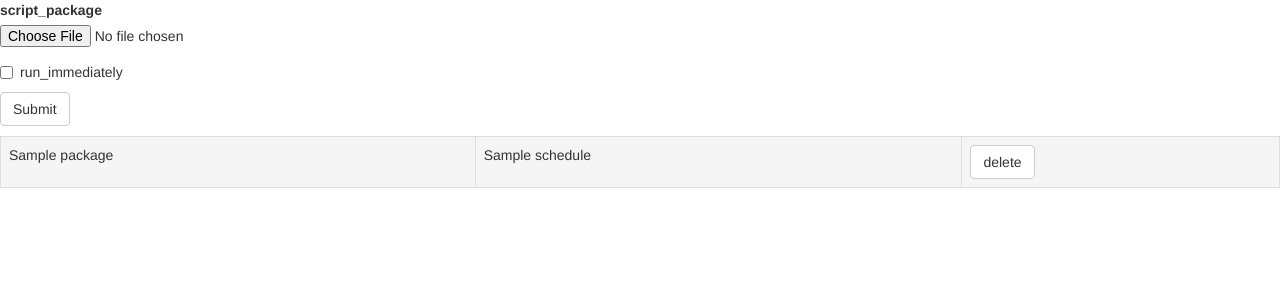
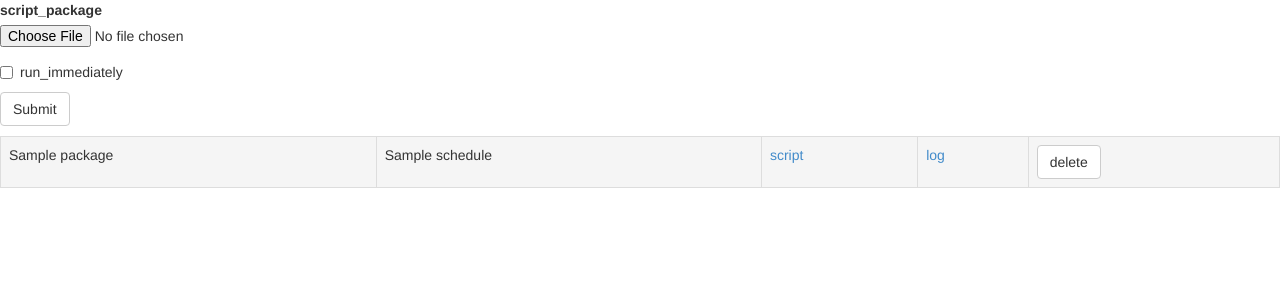
Before and after one commit to yupeng0921/aws_customer_life_cycle, a Flask app: template templates/script.html in a window 1280 px wide. Shown: the top 300 px of the page. Run offline with Flask 2, Linux system fonts and the light colour scheme; the template is opened without the code that fills it: most values are stand-ins (such as "Sample title", 1, 10 or a date in 2020); parts of the project's set-up code (start-up, migrations or seed data) failed here and were passed over; some libraries are stand-ins or nearby versions.

Commit message:
use pre show script and log

```diff
--- a/server.py
+++ b/server.py
@@ -29,6 +29,8 @@ interpret_file = conf[u'interpret_file']
 task_db = conf[u'task_db']
 task_table = conf[u'task_table']
 task_magic_string = conf[u'task_magic_string']
+script_name = conf[u'script_name']
+log_file = conf[u'log_file']
 
 format = '%(asctime)s - %(filename)s:%(lineno)s - %(name)s - %(message)s'
 datefmt='%Y-%m-%d %H:%M:%S'
@@ -412,6 +414,22 @@ def script():
             packages.append(package)
     return render_template(u'script.html', packages=packages)
 
+@app.route(u'/script/<package_name>', methods=[u'GET'])
+def show_package(package_name=None):
+    show = request.args.get(u'show')
+    if show == u'log':
+        file_path = u'%s/%s/%s' % (job_directory, package_name, log_file)
+    elif show == u'script':
+        file_path = u'%s/%s/%s' % (job_directory, package_name, script_name)
+    else:
+        return u'un support item: %s' % show
+    try:
+        with open(file_path, r'r') as f:
+            show_string = f.read()
+    except Exception, e:
+        return u'read %s error: %s' % (file_path, unicode(e))
+    return render_template(u'show_package.html', show_string=show_string)
+
 if __name__ == u'__main__':
     app.debug = True
     app.run(host=u'0.0.0.0', port=80)
--- a/templates/script.html
+++ b/templates/script.html
@@ -36,6 +36,12 @@
 		<td> {{package.name}} </td>
 		<td> {{package.schedule}} </td>
 		<td>
+		  <a href=/script/{{package.name}}?show=script>script</a>
+		</td>
+		<td>
+		  <a href=/script/{{package.name}}?show=log>log</a>
+		</td>
+		<td>
 		  <form role="form" action="/script?action=delete&name={{package.name}}" method="post" enctype="multipart/form-data">
 			<button type="delete" class="btn btn-default" id="delete_{{package.name}}" name="delete_{{package.name}}">delete</button>
 		  </form>
```
Also changed, not shown: templates/show_package.html (added, +20 -0 lines).
